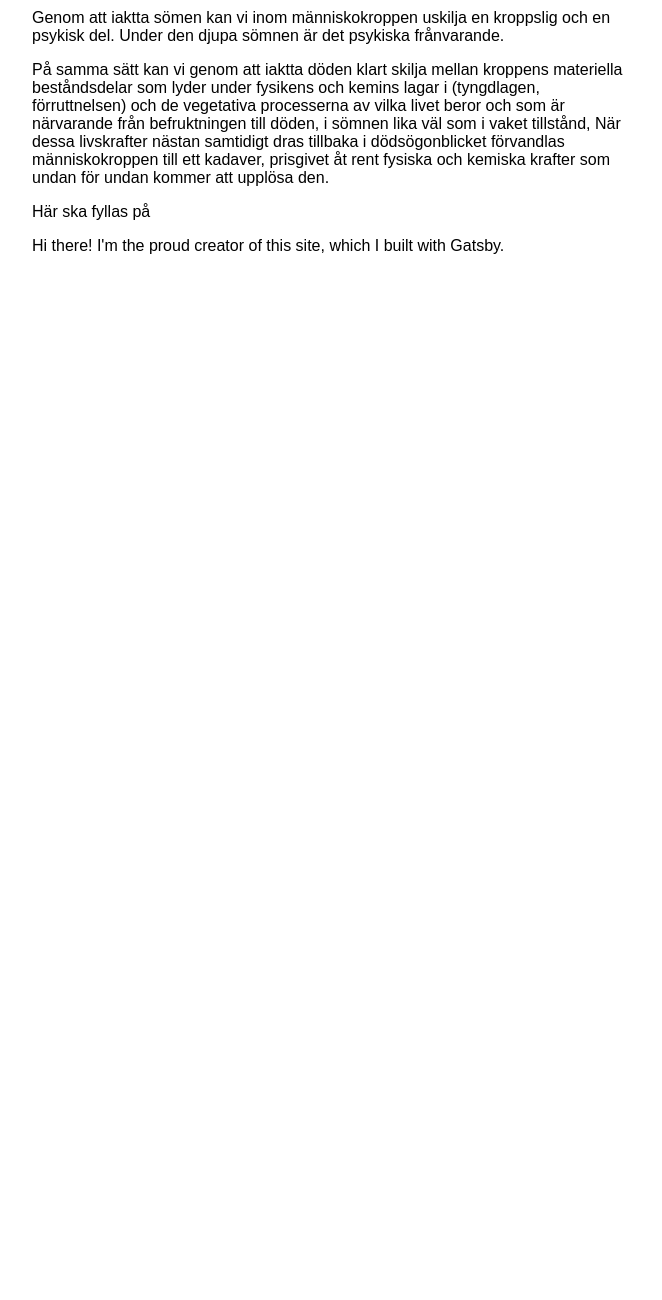
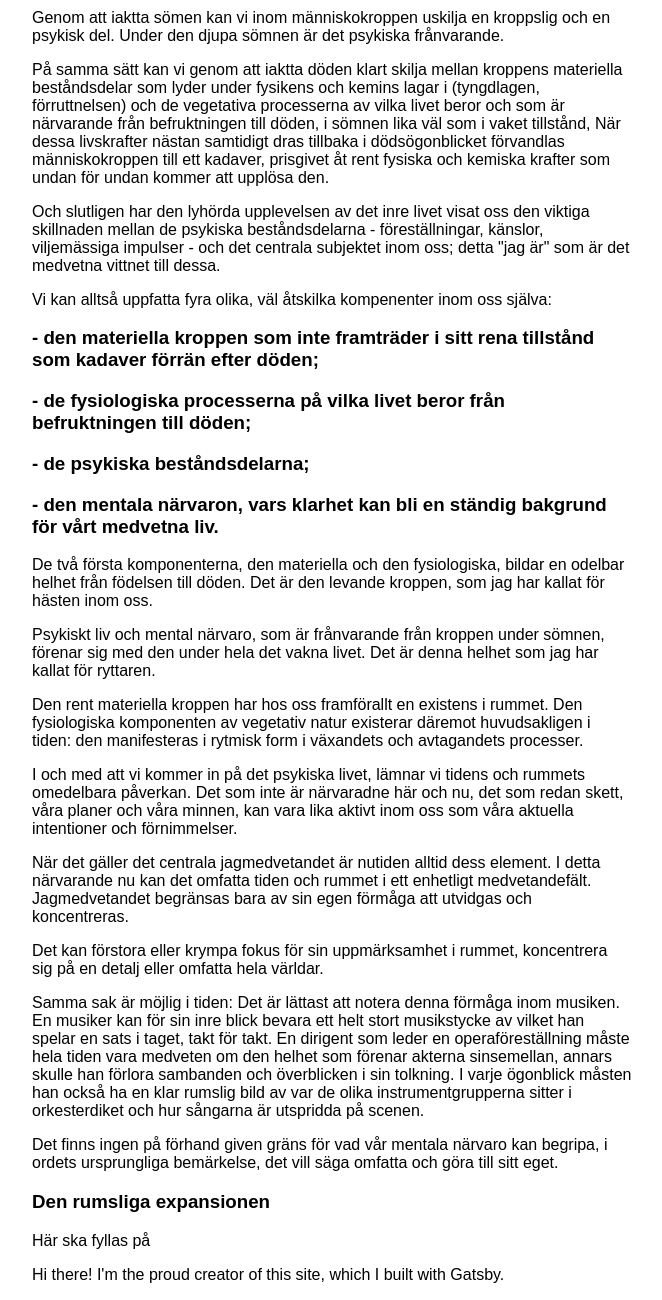
Before and after one commit to berthold43/gatsby-again, a Gatsby site: page /talet in a window 1280 px wide. Shown: the part 3540-4840 px from the top of the page, without its empty margins (308-970 px from the left). Before the commit the page ends 3811 px from the top, so only its background shows below. Built offline with nearby package versions, Linux system fonts and the light colour scheme; Gatsby itself is replaced by a stand-in of ours.

Commit message:
fyller talet

```diff
--- a/src/pages/talet.js
+++ b/src/pages/talet.js
@@ -49,6 +49,21 @@ const AboutPage = () => {
 <p>De första övningarna drog oss delvis tillbaka från yttervärlden. Med uppmärksamheten riktad inåt har vi lärt känna de krafter som verkar i kroppen, andningen och den mentala inställningen. I balansen, friheten och den mentala närvaron har vi funnit de förutsättningar som för oss närmare ett sätt att vara friare, mer samlade.</p>
 <p>Genom att iaktta sömen kan vi inom människokroppen uskilja en kroppslig och en psykisk del. Under den djupa sömnen är det psykiska frånvarande.</p>
 <p>På samma sätt kan vi genom att iaktta döden klart skilja mellan kroppens materiella beståndsdelar som lyder under fysikens och kemins lagar i (tyngdlagen, förruttnelsen) och de vegetativa processerna av vilka livet beror och som är närvarande från befruktningen till döden, i sömnen lika väl som i vaket tillstånd, När dessa livskrafter nästan samtidigt dras tillbaka i dödsögonblicket förvandlas människokroppen till ett kadaver, prisgivet åt rent fysiska och kemiska krafter som undan för undan kommer att upplösa den.</p>
+<p>Och slutligen har den lyhörda upplevelsen av det inre livet visat oss den viktiga skillnaden mellan de psykiska beståndsdelarna  - föreställningar, känslor, viljemässiga impulser - och det centrala subjektet inom oss; detta "jag är" som är det medvetna vittnet till dessa.</p>
+<p>Vi kan alltså uppfatta fyra olika, väl åtskilka kompenenter inom oss själva:</p>
+<h3><b> - den materiella kroppen som inte framträder i sitt rena tillstånd som kadaver förrän efter döden;</b></h3>
+<h3><b> - de fysiologiska processerna på vilka livet beror från befruktningen till döden;</b></h3>
+<h3><b> - de psykiska beståndsdelarna;</b></h3>
+<h3><b> - den mentala närvaron, vars klarhet kan bli en ständig bakgrund för vårt medvetna liv.</b></h3>
+<p>De två första komponenterna, den materiella och den fysiologiska, bildar en odelbar helhet från födelsen till döden. Det är den levande kroppen, som jag har kallat för hästen inom oss.</p>
+<p>Psykiskt liv och mental närvaro, som är frånvarande från kroppen under sömnen, förenar sig med den under hela det vakna livet. Det är denna helhet som jag har kallat för ryttaren.</p>
+<p>Den rent materiella kroppen har hos oss framförallt en existens i rummet. Den fysiologiska komponenten av vegetativ natur existerar däremot huvudsakligen i tiden: den manifesteras i rytmisk form i växandets och avtagandets processer.</p>
+<p>I och med att vi kommer in på det psykiska livet, lämnar vi tidens och rummets omedelbara påverkan. Det som inte är närvaradne här och nu, det som redan skett, våra planer och våra minnen, kan vara lika aktivt inom oss som våra aktuella intentioner och förnimmelser.</p>
+<p>När det gäller det centrala jagmedvetandet är nutiden alltid dess element. I detta närvarande nu kan det omfatta tiden och rummet i ett enhetligt medvetandefält. Jagmedvetandet begränsas bara av sin egen förmåga att utvidgas och koncentreras.</p>
+<p>Det kan förstora eller krympa fokus för sin uppmärksamhet i rummet, koncentrera sig på en detalj eller omfatta hela världar.</p>
+<p>Samma sak är möjlig i tiden: Det är lättast att notera denna förmåga inom musiken. En musiker kan för sin inre blick bevara ett helt stort musikstycke av vilket han spelar en sats i taget, takt för takt. En dirigent som leder en operaföreställning måste hela tiden vara medveten om den helhet som förenar akterna sinsemellan, annars skulle han förlora sambanden och överblicken i sin tolkning. I varje ögonblick måsten han också ha en klar rumslig bild av var de olika instrumentgrupperna sitter i orkesterdiket och hur sångarna är utspridda på scenen.</p>
+<p>Det finns ingen på förhand given gräns för vad vår mentala närvaro kan begripa, i ordets ursprungliga bemärkelse, det vill säga omfatta och göra till sitt eget.</p>
+<h3>Den rumsliga expansionen</h3>
 
 
 
```
